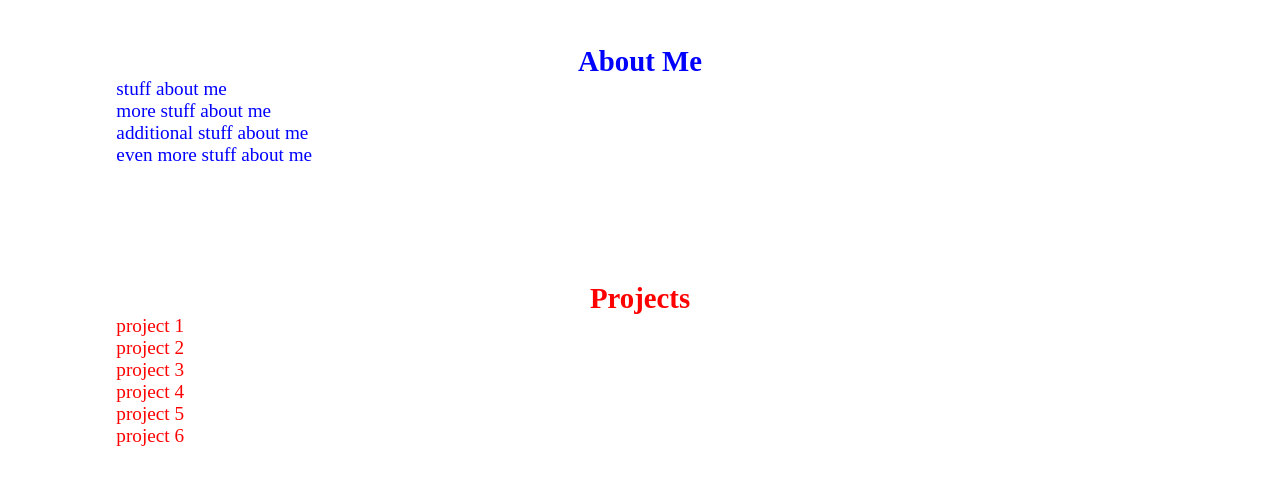
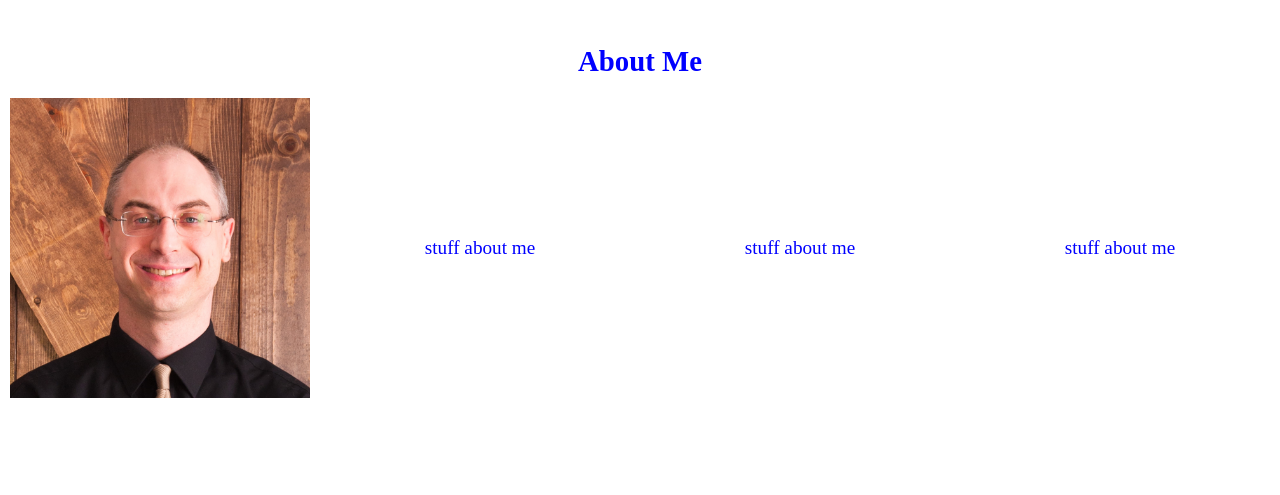
Before and after one commit to marcbgold/marcbgold.github.io, a plain HTML site: page index.html in a window 1280 px wide. Shown: the part 891-1386 px from the top of the page. Drawn offline with Linux system fonts and the light colour scheme.

Commit message:
added profile image, updated grids

```diff
--- a/css/layout.css
+++ b/css/layout.css
@@ -5,7 +5,7 @@
 }
 
 :root {
-
+	--grid-gap: 20px;
 }
 
 body{
@@ -78,6 +78,7 @@ main {
 
 .main-page-title {
 	display: flex;
+	flex-direction: column;
 	justify-content: center;
 	align-items: center;
 	height: 90vh;
@@ -85,7 +86,7 @@ main {
 
 .about-me {
 	display: grid;
-	grid-gap: ;
+	grid-gap: var(--grid-gap);
 	padding-top: 100px;
 }
 
@@ -95,8 +96,31 @@ main {
 	padding-top: 1rem;
 }
 
+.about-me-content {
+	display: grid;
+	grid-gap: var(--grid-gap);
+	grid-template-columns: repeat(4, 1fr);
+	justify-content: center;
+}
+
+.about-me-element {
+	display: flex;
+	justify-content: center;
+	align-items: center;
+	max-width: 300px;
+	max-height: 300px;
+	width: 300px;
+	height: 300px;
+}
+
+.about-me-element img {
+	max-width: 100%;
+	max-height: 100%;
+}
+
 .projects {
 	display: grid;
+	grid-gap: var(--grid-gap);
 	padding-top: 100px;
 }
 
@@ -106,6 +130,11 @@ main {
 	padding-top: 1rem;
 }
 
+.projects-content {
+	display: grid;
+	grid-template-columns: repeat(3, 1fr);
+}
+
 footer {
 	padding-top: 100px;
 	grid-column-start: 2;
--- a/index.html
+++ b/index.html
@@ -30,21 +30,29 @@
         <main>
             <div class="main-page-title">
                 <h1>Hi. I'm Marc. I craft code.</h1>
-                <h2>Scroll down to see what I can do for you.</h2>
+                <h3>Scroll down to see what I can do for you.</h3>
             </div>
             <section id="about-me" class="about-me">
                 <h2 class="about-me-header">About Me</h2>
-                <div class="about-me-list">
-                    <li>stuff about me</li>
-                    <li>more stuff about me</li>
-                    <li>additional stuff about me</li>
-                    <li>even more stuff about me</li>
+                <div class="about-me-content">
+                    <div class="about-me-element">
+                        <img src="./images/headshot-square.jpg" title="Me" alt="headshot">
+                    </div>
+                    <div class="about-me-element">
+                        stuff about me
+                    </div>
+                    <div class="about-me-element">
+                        stuff about me
+                    </div>
+                    <div class="about-me-element">
+                        stuff about me
+                    </div>
                 </div>
             </section>
 
             <section id="projects" class="projects">
                 <h2 class="projects-header">Projects</h2>
-                <div class="projects-list">
+                <div class="projects-content">
                     <li>project 1</li>
                     <li>project 2</li>
                     <li>project 3</li>
```
Also changed, not shown: images/headshot-square.jpg (added).
